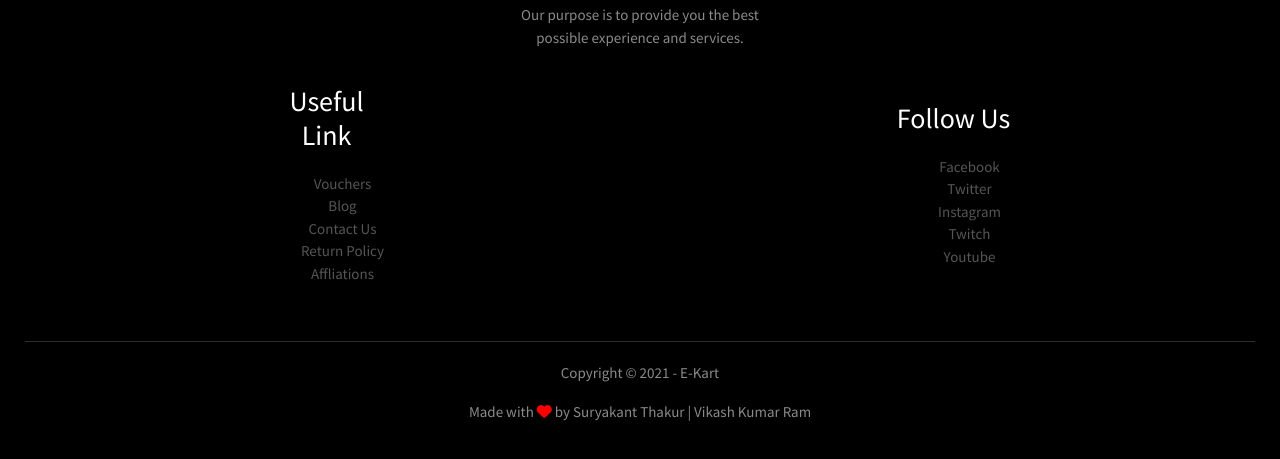
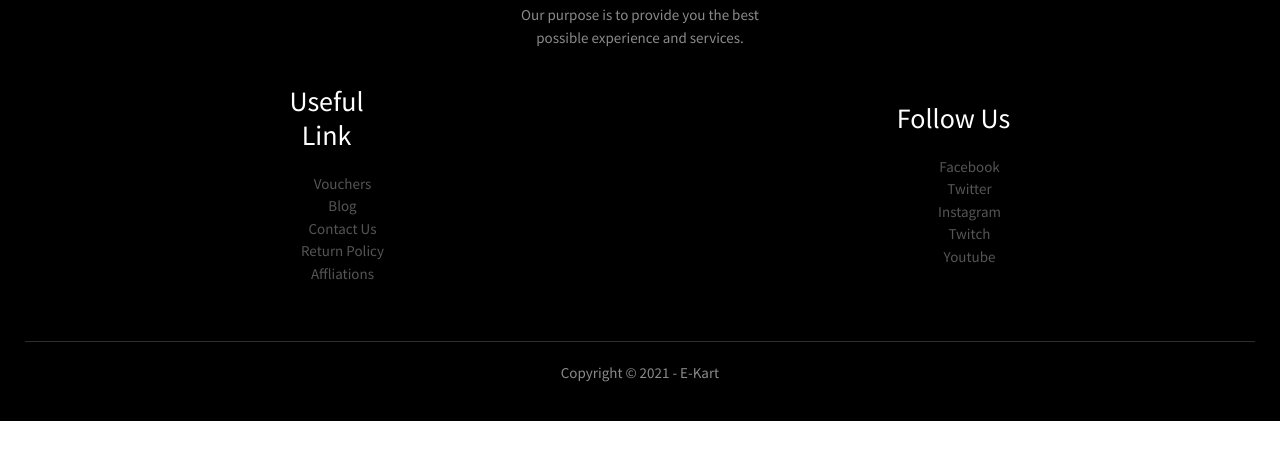
Before and after one commit to vikashram04/E-Kart, a plain HTML site: page productDetail.html in a window 1280 px wide. Shown: the part 1877-2336 px from the top of the page. After the commit the page ends 2298 px from the top, so only its background shows below. Drawn offline with nearby package versions, Linux system fonts and the light colour scheme.

Commit message:
Add files via upload

```diff
--- a/productDetail.html
+++ b/productDetail.html
@@ -245,9 +245,7 @@
                 </div>
                 <hr>
                 <p class="copyright">Copyright &copy; 2021 - E-Kart</p>
-                <p class="copyright">Made with <i class="fas fa-heart" style="color: red "></i> by Suryakant Thakur |
-                    Vikash
-                    Kumar Ram </p>
+
             </div>
         </div>
 
```
